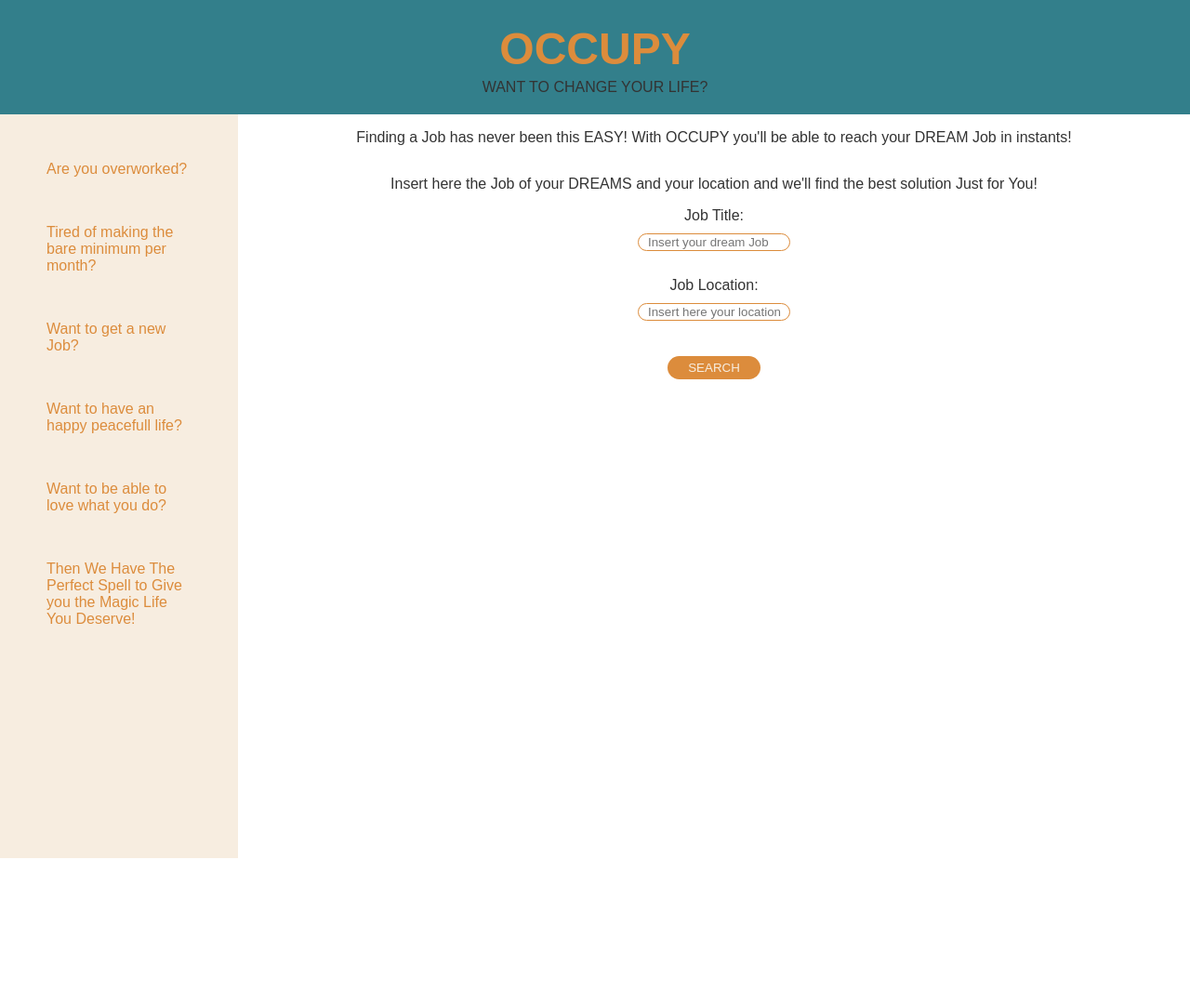
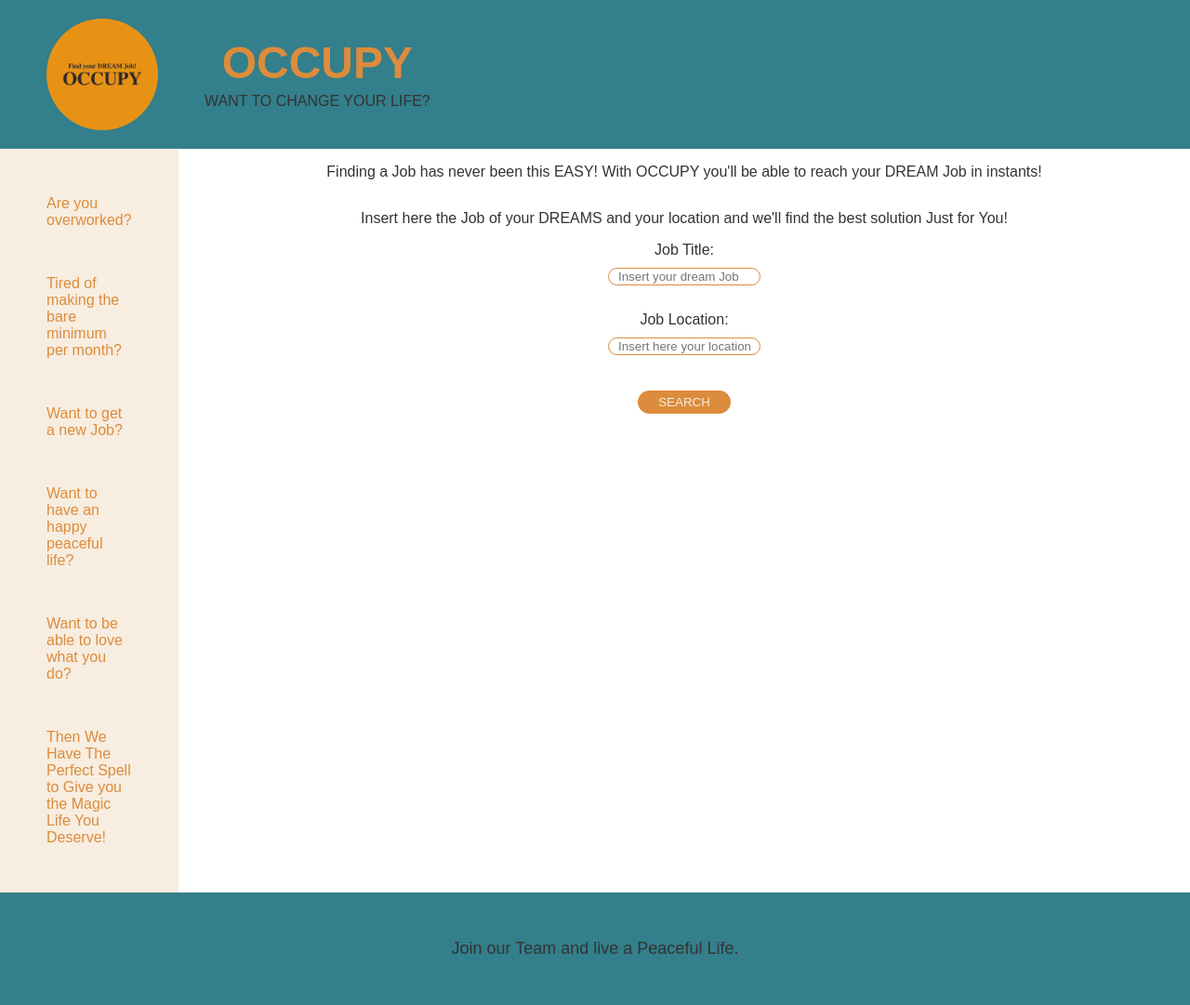
Before and after one commit to ginevratesta/M2_FINAL_W4, a plain HTML site: page index.html in a window 1280 px wide. Shown: the whole page at 93% size. Before the commit the page ends 923 px from the top, so only its background shows below. Drawn offline with Linux system fonts and the light colour scheme.

Commit message:
work in progress

```diff
--- a/index.html
+++ b/index.html
@@ -7,9 +7,13 @@
     <title>OCCUPY</title>
   </head>
   <body>
-    <header>
-      <h1>OCCUPY</h1>
+    <header class="container">
+        <img src="./pics/OCCUPY-logos.jpeg" alt="OCCUPY-LOGO">
+
+     <div>
+         <h1>OCCUPY</h1>
       <span>WANT TO CHANGE YOUR LIFE?</span>
+     </div>
     </header>
     <main class="container">
     <div id="aside">
@@ -17,7 +21,7 @@
             <li>Are you overworked?</li>
             <li>Tired of making the bare minimum per month?</li>
             <li>Want to get a new Job?</li>
-            <li>Want to have an happy peacefull life?</li>
+            <li>Want to have an happy peaceful life?</li>
             <li>Want to be able to love what you do?</li>
             <li>Then We Have The Perfect Spell to Give you the Magic Life You Deserve!</li>
         </ul>
@@ -49,6 +53,9 @@
     <p id="resultsCounter"></p>
     <ul id="resultsList"></ul>
 </main>
+<footer>
+    Join our Team and live a Peaceful Life.
+</footer>
     <script src="./script.js"></script>
   </body>
 </html>
--- a/style.css
+++ b/style.css
@@ -12,10 +12,20 @@ header {
   background-color: #337f8b;
 }
 
+header img{
+    width: 120px;
+    object-fit: cover;
+    aspect-ratio: 1/1;
+    border-radius: 50%;
+    margin-left: 50px;
+    margin-right: 50px;
+}
+
 h1 {
   color: #dc8c3c;
   font-size: 3em;
   margin: 5px;
+  margin-top: 20px;
 }
 .container {
   display: flex;
@@ -25,7 +35,7 @@ main {
 }
 
 #aside {
-  width: 20%;
+  width: 15%;
   background-color: #f7ede0;
 }
 
@@ -43,7 +53,7 @@ main {
 #article {
   flex-direction: column;
   align-items: center;
-  width: 80%;
+  width: 85%;
 }
 
 .input-bar {
@@ -65,3 +75,11 @@ main {
   background-color: #dc8c3c;
   color: #f7ede0;
 }
+
+footer{
+    padding: 50px;
+    text-align: center;
+    font-size: large;
+    padding: 50px;
+    background-color: #337f8b;
+}
```
Also changed, not shown: pics/OCCUPY-logos.jpeg (added).
